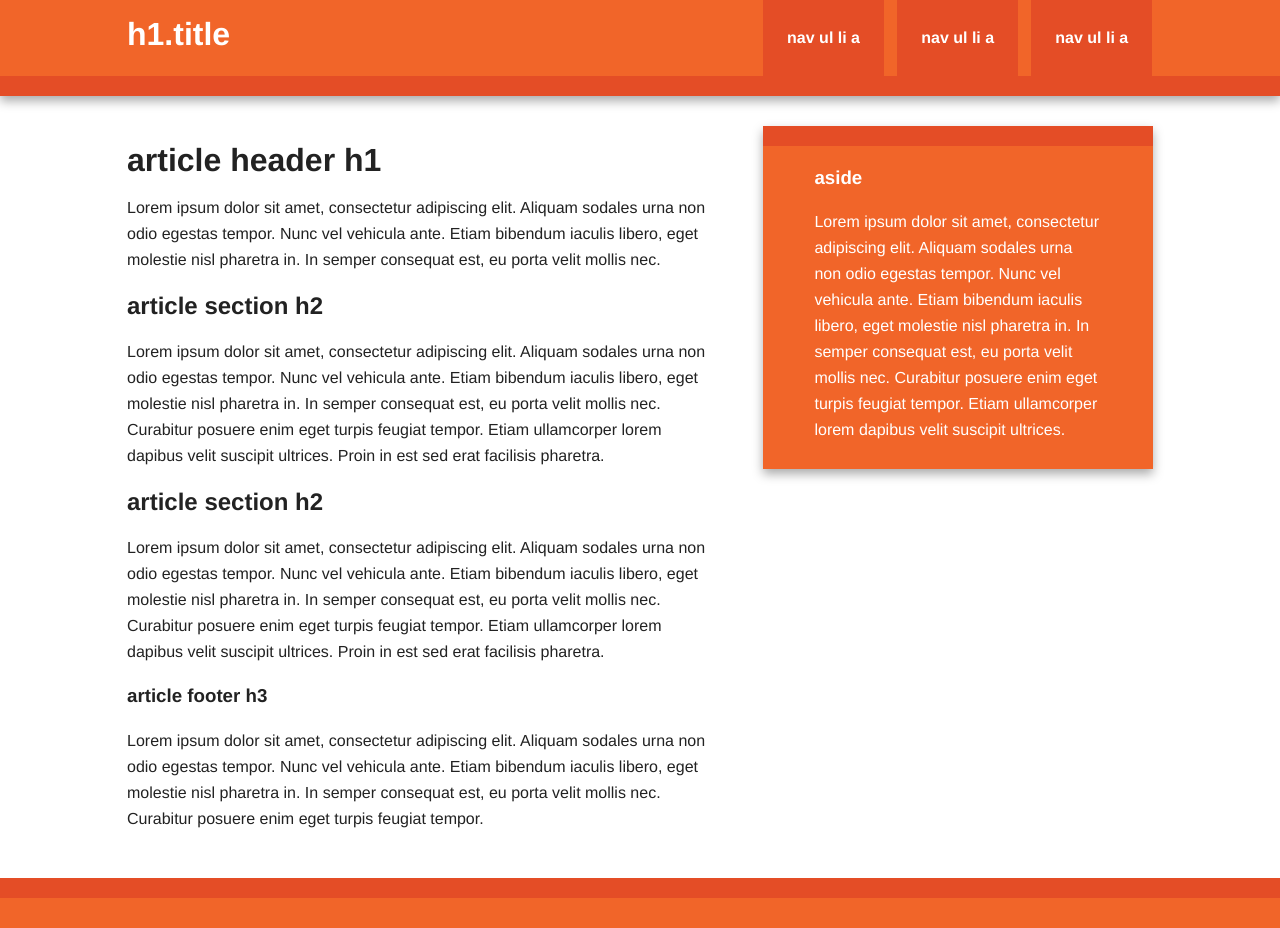
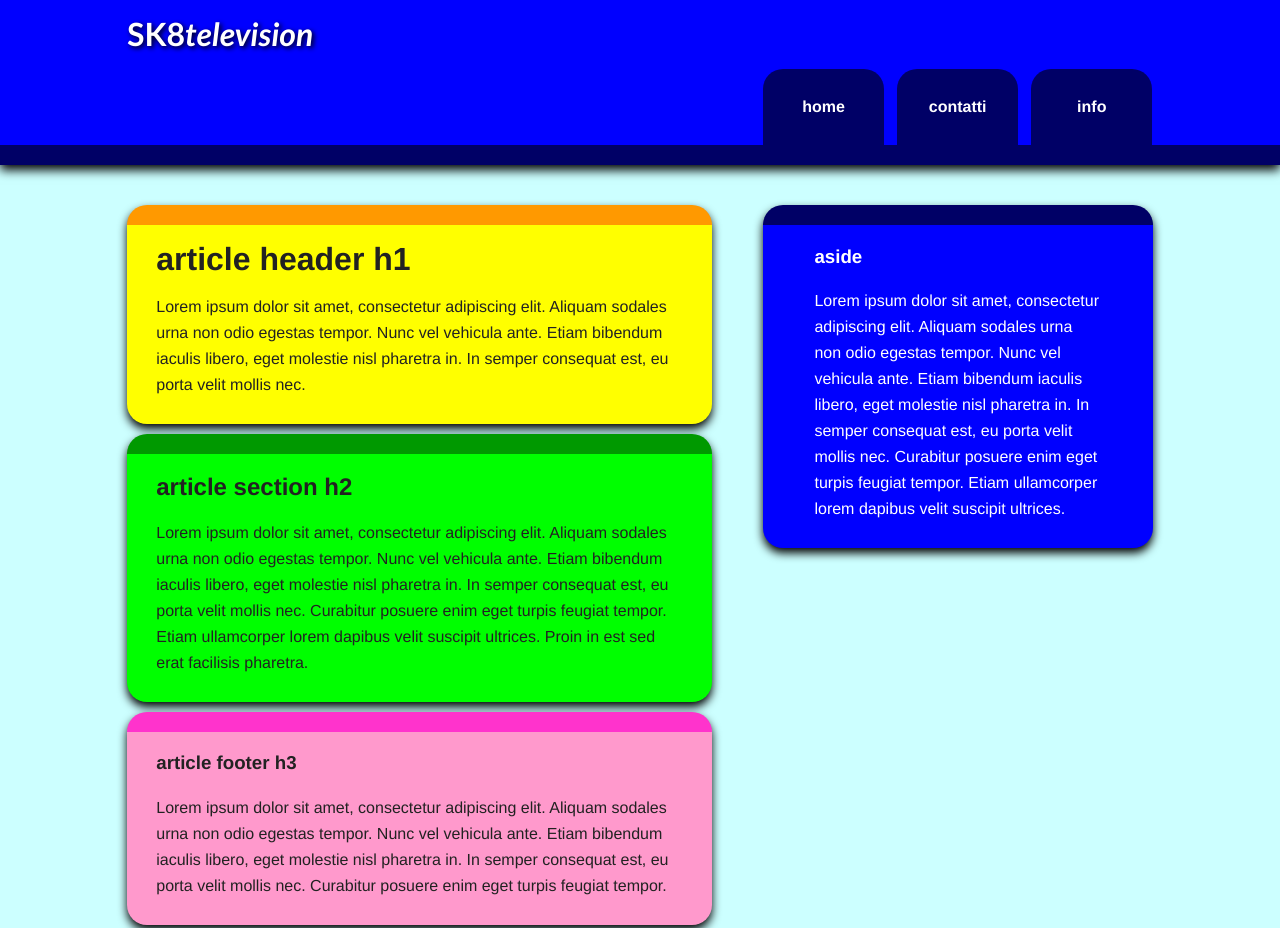
Before and after one commit to albertoreani/sk8television, a plain HTML site: page index.html in a window 1280 px wide. Shown: the top 928 px of the page. Drawn offline with nearby package versions, Linux system fonts and the light colour scheme.

Commit message:
Prime modifiche

```diff
--- a/css/main.css
+++ b/css/main.css
@@ -13,7 +13,8 @@ textarea {
 body {
     font-size: 1em;
     line-height: 1.4;
-}
+	background-color:#CFF;
+	}
 
 ::-moz-selection {
     background: #b3d4fc;
@@ -74,23 +75,40 @@ body {
    =================== */
 
 .header-container {
-    border-bottom: 20px solid #e44d26;
+    border-bottom: 20px solid #006;
 }
 
-.footer-container,
-.main aside {
-    border-top: 20px solid #e44d26;
+.footer-container {
+    border-top: 20px solid #006;
 }
 
 .header-container,
-.footer-container,
+.footer-container {
+    background: #00F;
+}
+
 .main aside {
-    background: #f16529;
+    border-top: 20px solid #006;
+	background: #00F;
+	color: white;
+    padding: 0px 5% 10px;
 }
+
+
 
 .title {
     color: white;
+	font-family:"Trebuchet MS", Arial, Helvetica, sans-serif;
+	text-shadow: 2px 2px 5px #000;
 }
+
+.title2 {
+    color: white;
+	font-family:"Trebuchet MS", Arial, Helvetica, sans-serif;
+	font-style:italic;
+	text-shadow: 2px 2px 5px #000;
+}
+
 
 /* ==============
     MOBILE: Menu
@@ -111,7 +129,10 @@ nav a {
     font-weight: bold;
 
     color: white;
-    background: #e44d26;
+    background: #006;
+
+	border-top-right-radius: 20px;
+    border-top-left-radius: 20px;
 }
 
 nav a:hover,
@@ -135,10 +156,39 @@ nav a:hover {
     font-size: 2em;
 }
 
-.main aside {
-    color: white;
+.main article header {
+	background-color:#FF0;
+	border-top: 20px solid #F90;
     padding: 0px 5% 10px;
 }
+
+.main article section {
+	background-color: #0F0;
+	border-top: 20px solid #090;
+    padding: 0px 5% 10px;
+}
+
+.main article footer {
+	background-color: #F9C;
+	border-top: 20px solid #F3C;
+    padding: 0px 5% 10px;
+}
+
+.main aside,
+.main article header,
+.main article section,
+.main article footer {
+	margin-top:10px;
+	border-top-right-radius: 20px;
+    border-top-left-radius: 20px;
+	border-bottom-right-radius: 20px;
+    border-bottom-left-radius: 20px;
+	-webkit-box-shadow: 0 5px 10px #000;
+           -moz-box-shadow: 0 5px 10px #000;
+                box-shadow: 0 5px 10px #000;
+
+}
+
 
 .footer-container footer {
     color: white;
@@ -218,9 +268,9 @@ nav a:hover {
 
     .header-container,
     .main aside {
-        -webkit-box-shadow: 0 5px 10px #aaa;
-           -moz-box-shadow: 0 5px 10px #aaa;
-                box-shadow: 0 5px 10px #aaa;
+        -webkit-box-shadow: 0 5px 10px #000;
+           -moz-box-shadow: 0 5px 10px #000;
+                box-shadow: 0 5px 10px #000;
     }
 
 /* ============
--- a/index.html
+++ b/index.html
@@ -22,12 +22,12 @@
 
         <div class="header-container">
             <header class="wrapper clearfix">
-                <h1 class="title">h1.title</h1>
+                <h1 class="title">SK8</h1><h1 class="title2">television</h1>
                 <nav>
                     <ul>
-                        <li><a href="#">nav ul li a</a></li>
-                        <li><a href="#">nav ul li a</a></li>
-                        <li><a href="#">nav ul li a</a></li>
+                        <li><a href="#">home</a></li>
+                        <li><a href="#">contatti</a></li>
+                        <li><a href="#">info</a></li>
                     </ul>
                 </nav>
             </header>
@@ -41,10 +41,6 @@
                         <h1>article header h1</h1>
                         <p>Lorem ipsum dolor sit amet, consectetur adipiscing elit. Aliquam sodales urna non odio egestas tempor. Nunc vel vehicula ante. Etiam bibendum iaculis libero, eget molestie nisl pharetra in. In semper consequat est, eu porta velit mollis nec.</p>
                     </header>
-                    <section>
-                        <h2>article section h2</h2>
-                        <p>Lorem ipsum dolor sit amet, consectetur adipiscing elit. Aliquam sodales urna non odio egestas tempor. Nunc vel vehicula ante. Etiam bibendum iaculis libero, eget molestie nisl pharetra in. In semper consequat est, eu porta velit mollis nec. Curabitur posuere enim eget turpis feugiat tempor. Etiam ullamcorper lorem dapibus velit suscipit ultrices. Proin in est sed erat facilisis pharetra.</p>
-                    </section>
                     <section>
                         <h2>article section h2</h2>
                         <p>Lorem ipsum dolor sit amet, consectetur adipiscing elit. Aliquam sodales urna non odio egestas tempor. Nunc vel vehicula ante. Etiam bibendum iaculis libero, eget molestie nisl pharetra in. In semper consequat est, eu porta velit mollis nec. Curabitur posuere enim eget turpis feugiat tempor. Etiam ullamcorper lorem dapibus velit suscipit ultrices. Proin in est sed erat facilisis pharetra.</p>
@@ -75,11 +71,15 @@
         <script src="js/plugins.js"></script>
         <script src="js/main.js"></script>
 
-        <script>
-            var _gaq=[['_setAccount','UA-XXXXX-X'],['_trackPageview']];
-            (function(d,t){var g=d.createElement(t),s=d.getElementsByTagName(t)[0];
-            g.src=('https:'==location.protocol?'//ssl':'//www')+'.google-analytics.com/ga.js';
-            s.parentNode.insertBefore(g,s)}(document,'script'));
-        </script>
+<script type="text/javascript">
+  var _gaq = _gaq || [];
+  _gaq.push(['_setAccount', 'UA-38103786-1']);
+  _gaq.push(['_trackPageview']);
+  (function() {
+    var ga = document.createElement('script'); ga.type = 'text/javascript'; ga.async = true;
+    ga.src = ('https:' == document.location.protocol ? 'https://ssl' : 'http://www') + '.google-analytics.com/ga.js';
+    var s = document.getElementsByTagName('script')[0]; s.parentNode.insertBefore(ga, s);
+  })();
+</script>
     </body>
 </html>
```
Also changed, not shown: img/ghiaccio.jpg (added).
